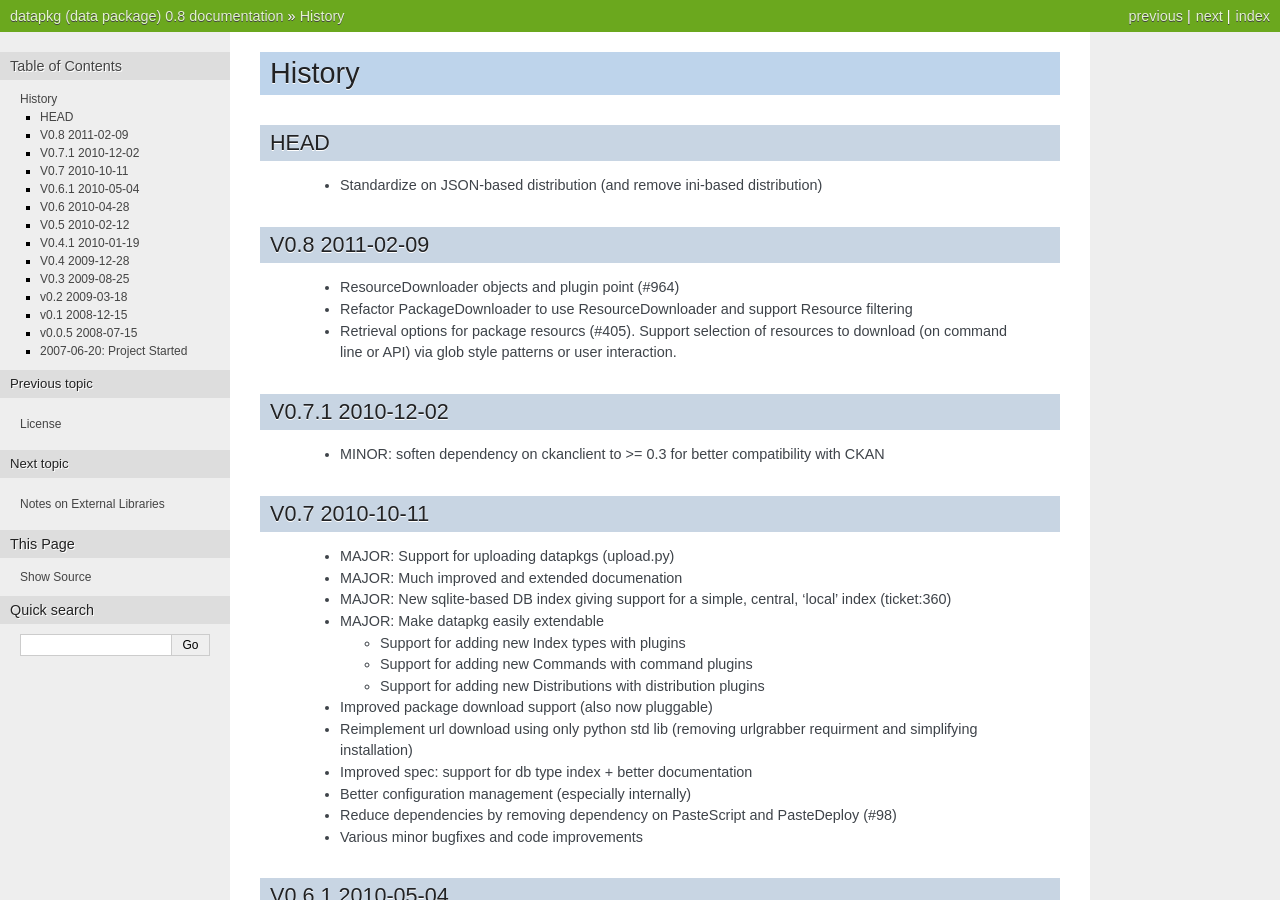
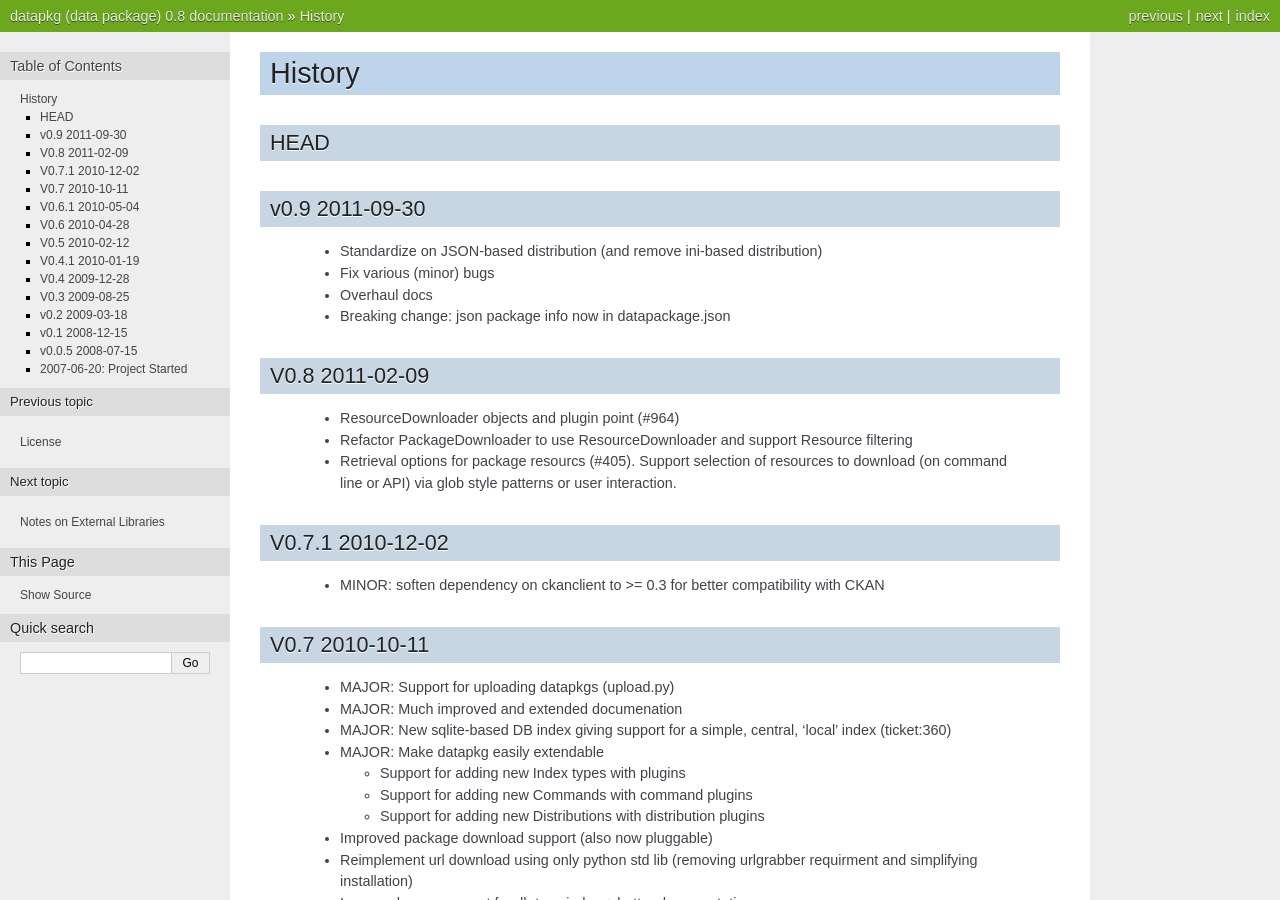
Before and after one commit to openknowledge-archive/dpm-old, a Sphinx documentation site: the page built from doc/CHANGELOG.rst, in a window 1280 px wide and 900 px high. Built offline with Sphinx 7.4.7, drawn with Linux system fonts in a browser that asks for light colours.

Commit message:
[doc,setup][s]: prepare for v0.9 release.

```diff
--- a/datapkg/__init__.py
+++ b/datapkg/__init__.py
@@ -7,7 +7,7 @@
 .. _Data Packages: http://wiki.ckan.net/Data_Package
 .. _CKAN: http://ckan.org/
 '''
-__version__ = '0.9a'
+__version__ = '0.9'
 __description__ = 'datapkg (data package): data packaging system and utilities'
 __license__ = 'MIT'
 __license_full__ = \
--- a/doc/CHANGELOG.rst
+++ b/doc/CHANGELOG.rst
@@ -5,7 +5,13 @@
 HEAD
 ====
 
+v0.9 2011-09-30
+===============
+
   * Standardize on JSON-based distribution (and remove ini-based distribution)
+  * Fix various (minor) bugs
+  * Overhaul docs
+  * Breaking change: json package info now in datapackage.json
 
 V0.8 2011-02-09
 ===============
```
